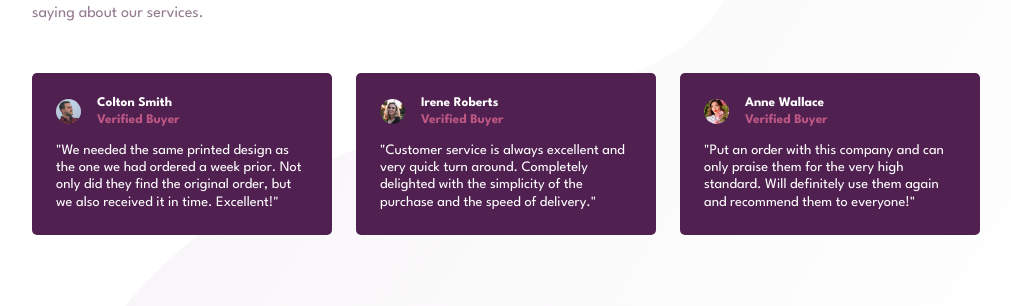
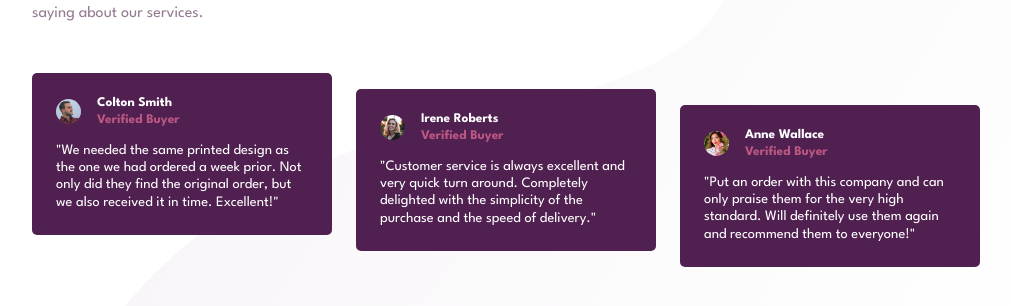
Before and after one commit to malyrudy/social-proof-section-master_1, a plain HTML site: page index.html in a window 1280 px wide. Shown: the part 394-700 px from the top of the page, without its empty margins (134-1145 px from the left). Drawn offline with Linux system fonts and the light colour scheme.

Commit message:
repaired margins in reviews two three

```diff
--- a/index.html
+++ b/index.html
@@ -59,7 +59,7 @@
         </div>
       </div>
       <div class="reviews-content">
-        <div class="review">
+        <div class="review one">
           <div class="author-content">
             <img src="./images/image-colton.jpg" alt="face">
             <div class="author-description">
@@ -73,7 +73,7 @@
             Excellent!"
           </p>
         </div>
-        <div class="review">
+        <div class="review two">
           <div class="author-content">
             <img src="./images/image-irene.jpg" alt="face">
             <div class="author-description">
@@ -86,7 +86,7 @@
             delighted with the simplicity of the purchase and the speed of delivery."
           </p>
         </div>
-        <div class="review">
+        <div class="review three">
           <div class="author-content">
             <img src="./images/image-anne.jpg" alt="face">
             <div class="author-description">
--- a/styles/style.css
+++ b/styles/style.css
@@ -106,6 +106,14 @@ main {
     background-color: var(--very-dark-magenta);
     border-radius: 5px;
 }
+.review.two {
+    margin-top: 1rem;
+    margin-bottom: -1rem;
+}
+.review.three {
+    margin-top: 2rem;
+    margin-bottom: -2rem;
+}
 .author-content {
     display: flex;
     align-items: center;
```
